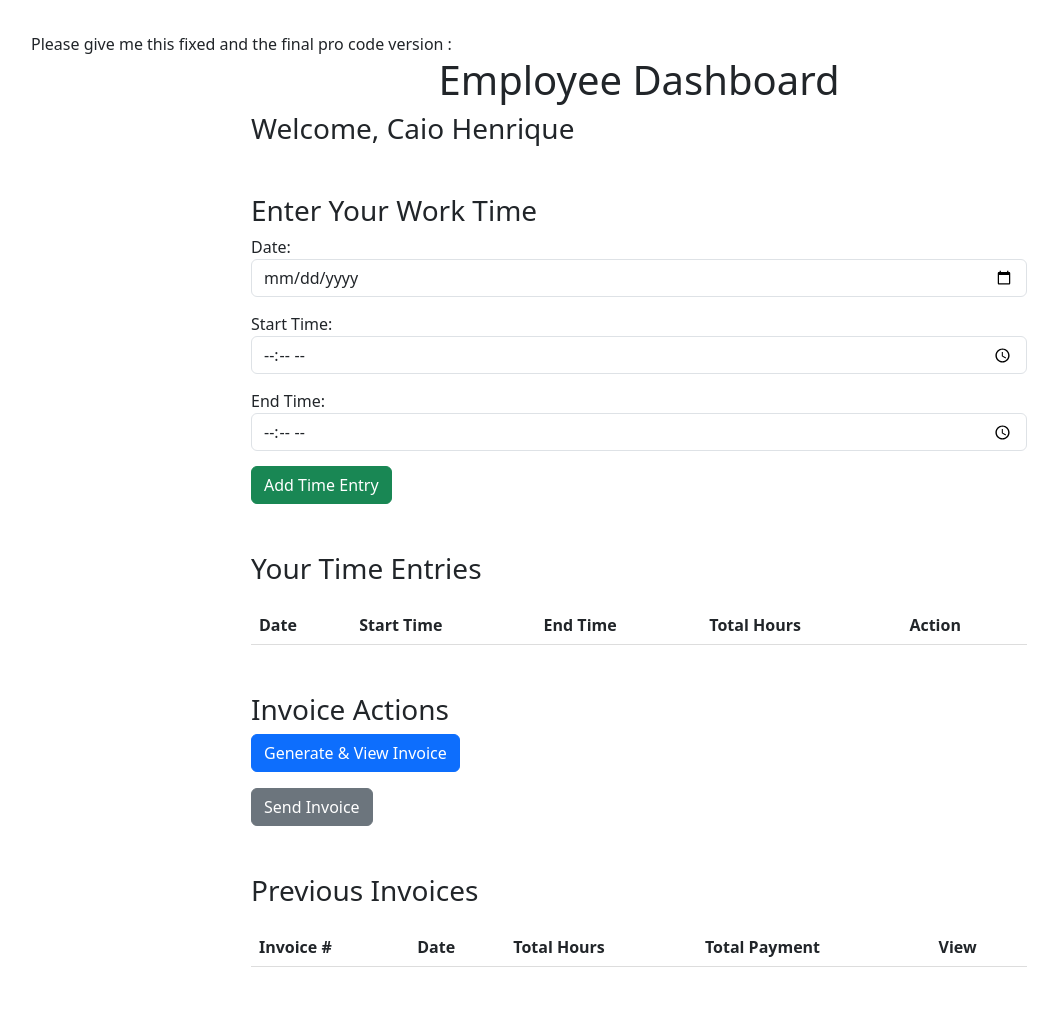
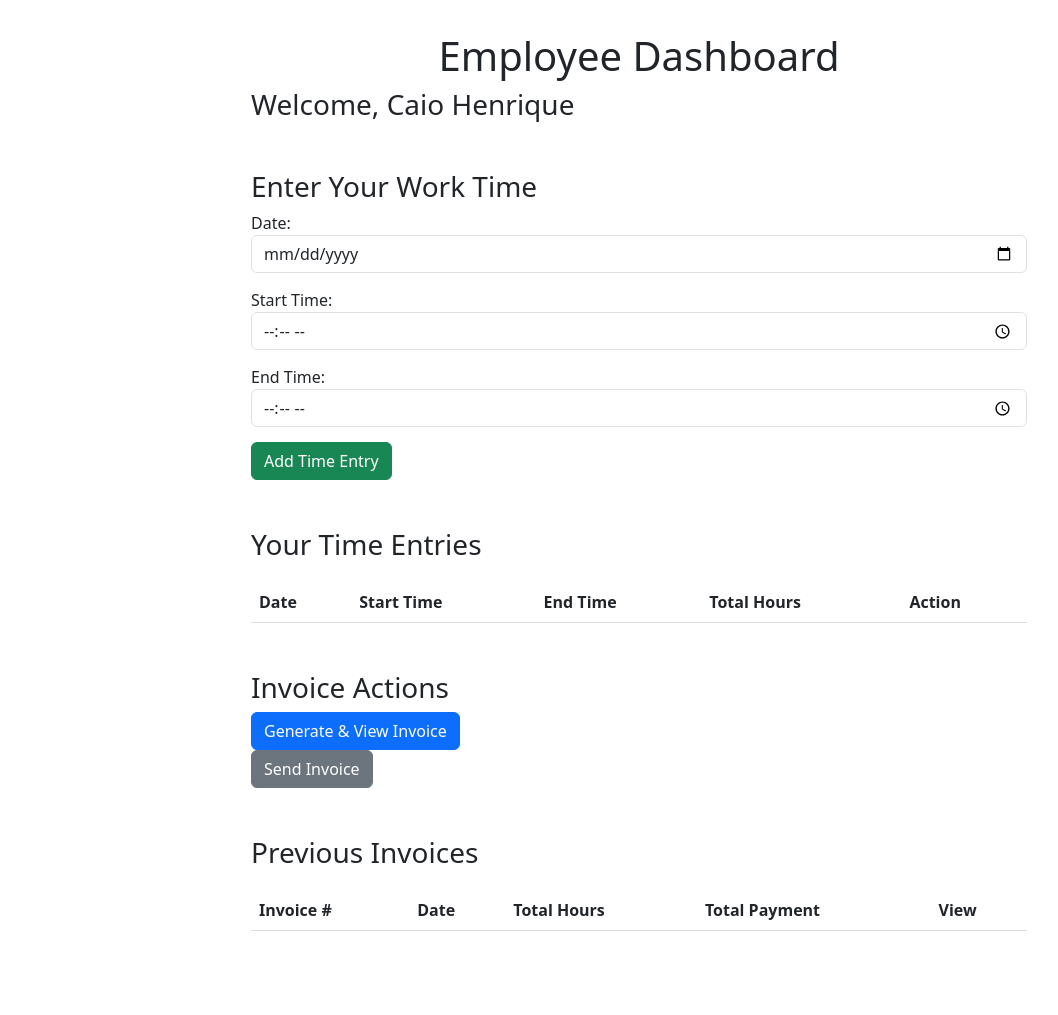
Before and after one commit to ITscabral/GOAT-APP1, a Flask app: a page that uses templates/employee_dashboard.html in a window 1280 px wide. Shown: the whole page, without its empty margins (1-1059 px from the left). After the commit the page ends 931 px from the top, so only its background shows below. Run offline with Flask 3, Linux system fonts and the light colour scheme; data that the repository does not hold is empty; some libraries are stand-ins or nearby versions.

Commit message:
Update employee_dashboard.html

```diff
--- a/templates/employee_dashboard.html
+++ b/templates/employee_dashboard.html
@@ -1,5 +1,3 @@
-Please give me this fixed and the final pro code version :
-
 <!DOCTYPE html>
 <html lang="en">
 <head>
```
